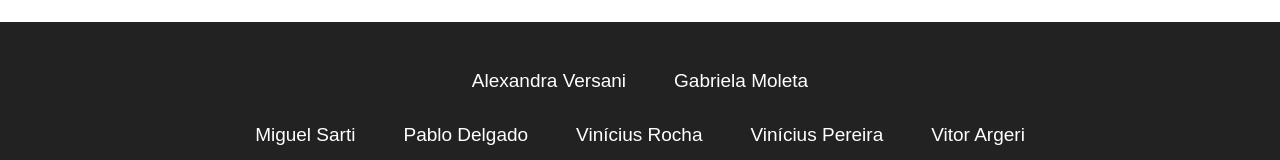
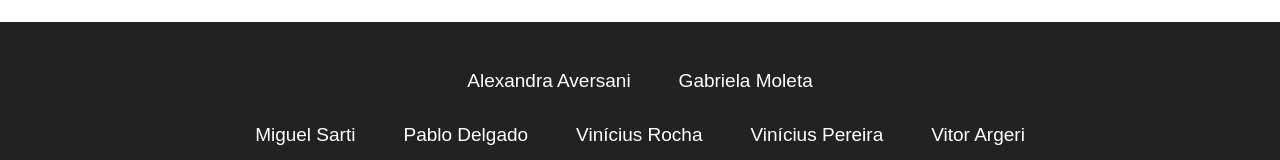
Before and after one commit to pablodelgado26/mini-wiki-tech, a Next.js app: page / in a window 1280 px wide. Shown: the part 690-850 px from the top of the page. Built offline with nearby package versions, Linux system fonts and the light colour scheme.

Commit message:
refactor: Versani to Aversani

```diff
--- a/src/components/Footer/page.jsx
+++ b/src/components/Footer/page.jsx
@@ -5,7 +5,7 @@ export default function Footer() {
         <div className={styles.footer}>
             <div className={styles.listOfNames}>
                 <div className={styles.lineDiv  }>
-                    <p className={styles.girlName}>Alexandra Versani</p>
+                    <p className={styles.girlName}>Alexandra Aversani</p>
                     <p className={styles.girlName}> Gabriela Moleta</p>
                 </div>
                 <div className={styles.lineDiv}>
```
